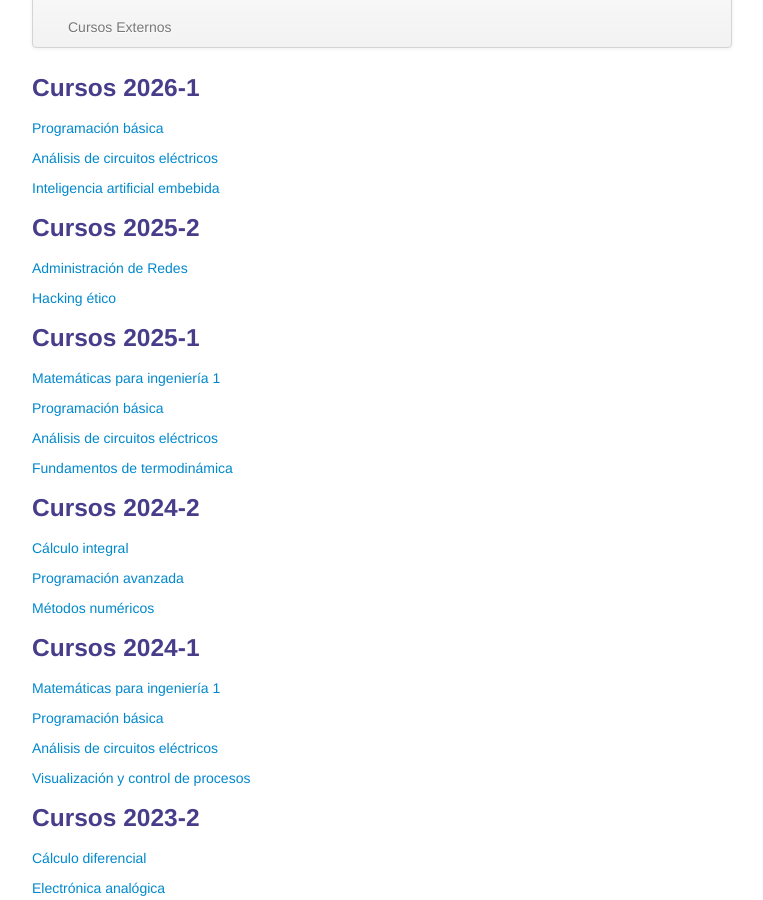
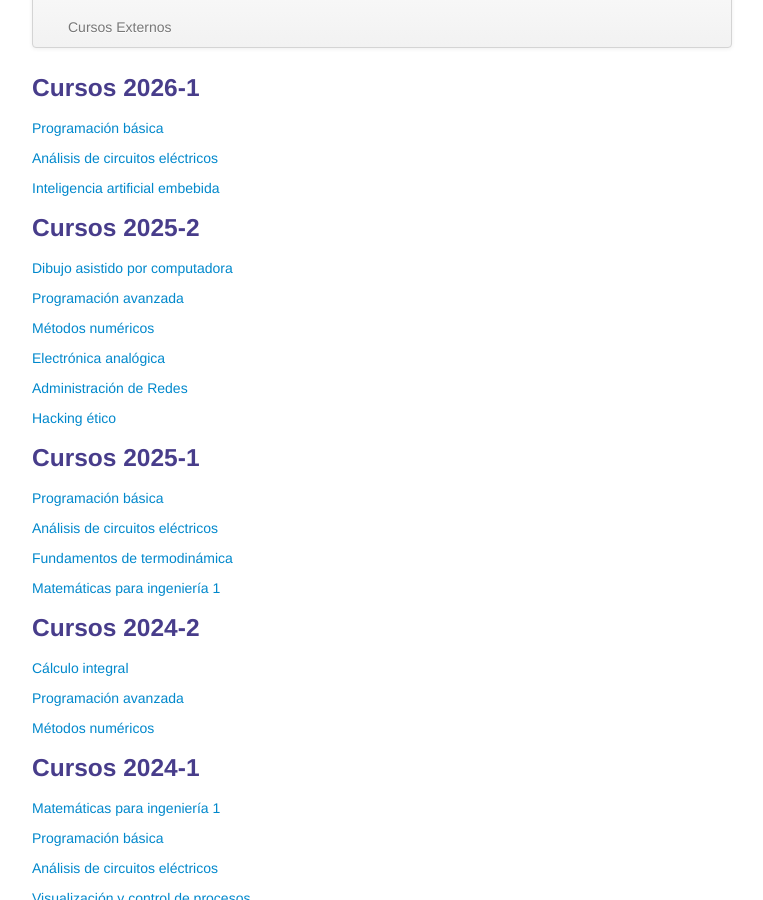
Before and after one commit to enriGarcia/enriGarcia.github.io, a Jekyll site: the page built from pages/teaching.md, in a window 1280 px wide and 900 px high, scrolled down 266 px. Shown: the whole window, without its empty margins (258-1021 px from the left). Built offline with Jekyll 4.4.1, drawn with Linux system fonts in a browser that asks for light colours.

Commit message:
2025-1 update

```diff
--- a/pages/teaching.md
+++ b/pages/teaching.md
@@ -32,19 +32,27 @@ description: Asignaturas actuales
 
 ### <a name="2025-2"></a>Cursos 2025-2
 
+[Dibujo asistido por computadora](https://enriquegarcia.xyz/pages/teaching/cad)
+
+[Programación avanzada](https://enriquegarcia.xyz/pages/teaching/progAv)
+
+[Métodos numéricos](https://enriquegarcia.xyz/pages/teaching/metnum)
+
+[Electrónica analógica](https://enriquegarcia.xyz/pages/teaching/elecAna)
+
 [Administración de Redes](https://enriquegarcia.xyz/pages/teaching/admonred)
 
 [Hacking ético](https://enriquegarcia.xyz/pages/teaching/hacketico)
 
 ### <a name="2025-1"></a>Cursos 2025-1
 
-[Matemáticas para ingeniería 1](https://enriquegarcia.xyz/pages/teaching/matIng1)
-
 [Programación básica](https://enriquegarcia.xyz/pages/teaching/progBas)
 
 [Análisis de circuitos eléctricos](https://enriquegarcia.xyz/pages/teaching/circElec)
 
 [Fundamentos de termodinámica](https://enriquegarcia.xyz/pages/teaching/termo)
+
+[Matemáticas para ingeniería 1](https://enriquegarcia.xyz/pages/teaching/matIng1)
 
 ### <a name="2024-2"></a>Cursos 2024-2
 
```
